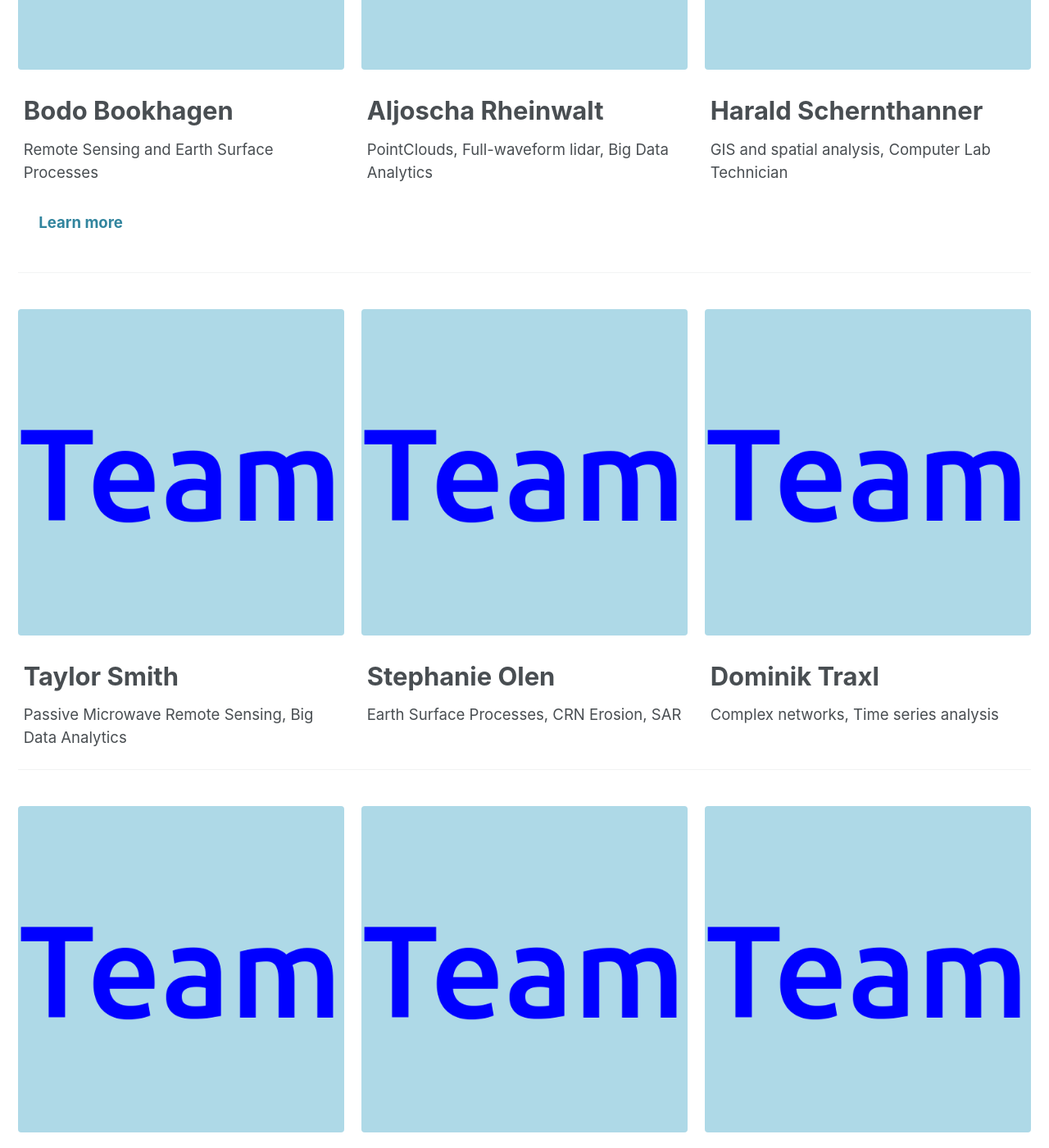
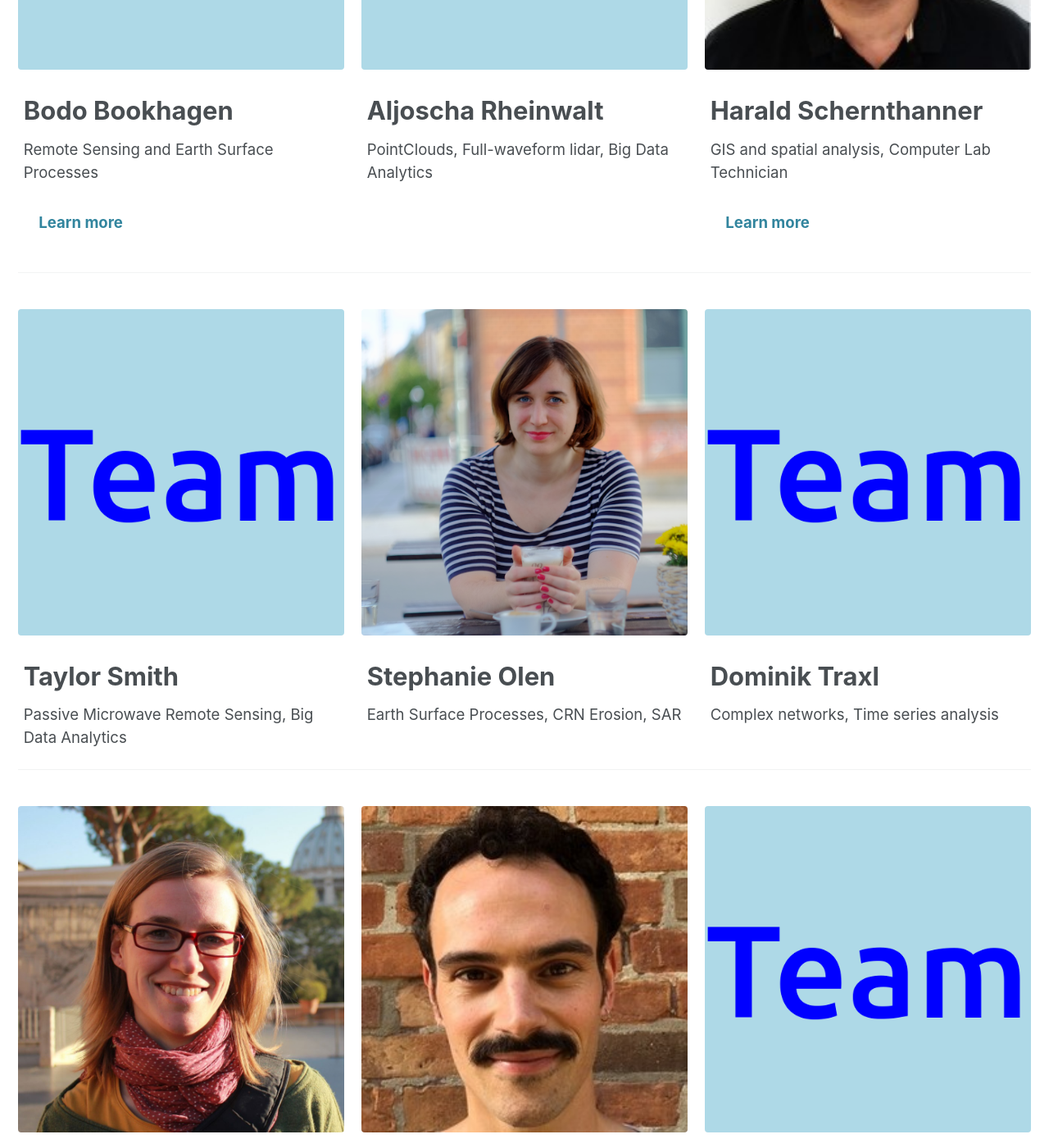
Before and after one commit to UP-RS-ESP/vacon.github.io, a Jekyll site: the page built from _pages/team_members.md, in a window 1280 px wide and 1400 px high, scrolled down 460 px. Shown: the whole window at 82% size. Built offline with Jekyll 4.4.1, drawn with Linux system fonts in a browser that asks for light colours; cached includes are drawn as plain includes; nearby versions of some CDN libraries.

Commit message:
Mar-09 2020

```diff
--- a/_pages/team_members.md
+++ b/_pages/team_members.md
@@ -16,15 +16,16 @@ researchers1:
     alt: "Aljoscha Rheinwalt"
     title: "Aljoscha Rheinwalt"
     excerpt: "PointClouds, Full-waveform lidar, Big Data Analytics"
-  - image_path: /images/team_photo.png
+  - image_path: /images/schernthanner.jpg
     title: "Harald Schernthanner"
     excerpt: "GIS and spatial analysis, Computer Lab Technician"
+    url: "https://schernthanner.de/"
 researchers2:
   - image_path: /images/team_photo.png
     alt: "Taylor Smith"
     title: "Taylor Smith"
     excerpt: "Passive Microwave Remote Sensing, Big Data Analytics"
-  - image_path: /images/team_photo.png
+  - image_path: /images/olen.png
     alt: "Stephanie Olen"
     title: "Stephanie Olen"
     excerpt: "Earth Surface Processes, CRN Erosion, SAR"
@@ -32,14 +33,16 @@ researchers2:
     title: "Dominik Traxl"
     excerpt: "Complex networks, Time series analysis"
 researchers3:
-  - image_path: /images/team_photo.png
+  - image_path: /images/tofelde.jpg
     alt: "Stefanie Tofelde"
     title: "Stefanie Tofelde"
     excerpt: "Earth Surface Processes, CRN Erosion, Analog Sediment Modeling"
-  - image_path: /images/team_photo.png
+    url: "http://www.geo.uni-potsdam.de/mitarbeiterdetails/show/771/Stefanie_Tofelde.html"
+  - image_path: /images/purinton.jpg
     alt: "Ben Purinton"
     title: "Ben Purinton"
     excerpt: "SAR, Processing of satellite Remote Sensing Data"
+    url: "https://bpurinton.github.io/"
   - image_path: /images/team_photo.png
     title: "Frank Günther"
     excerpt: "Frank Günther"
```
Also changed, not shown: images/olen.png (added), images/purinton.jpg (added), images/schernthanner.jpg (added), images/tofelde.jpg (added).
